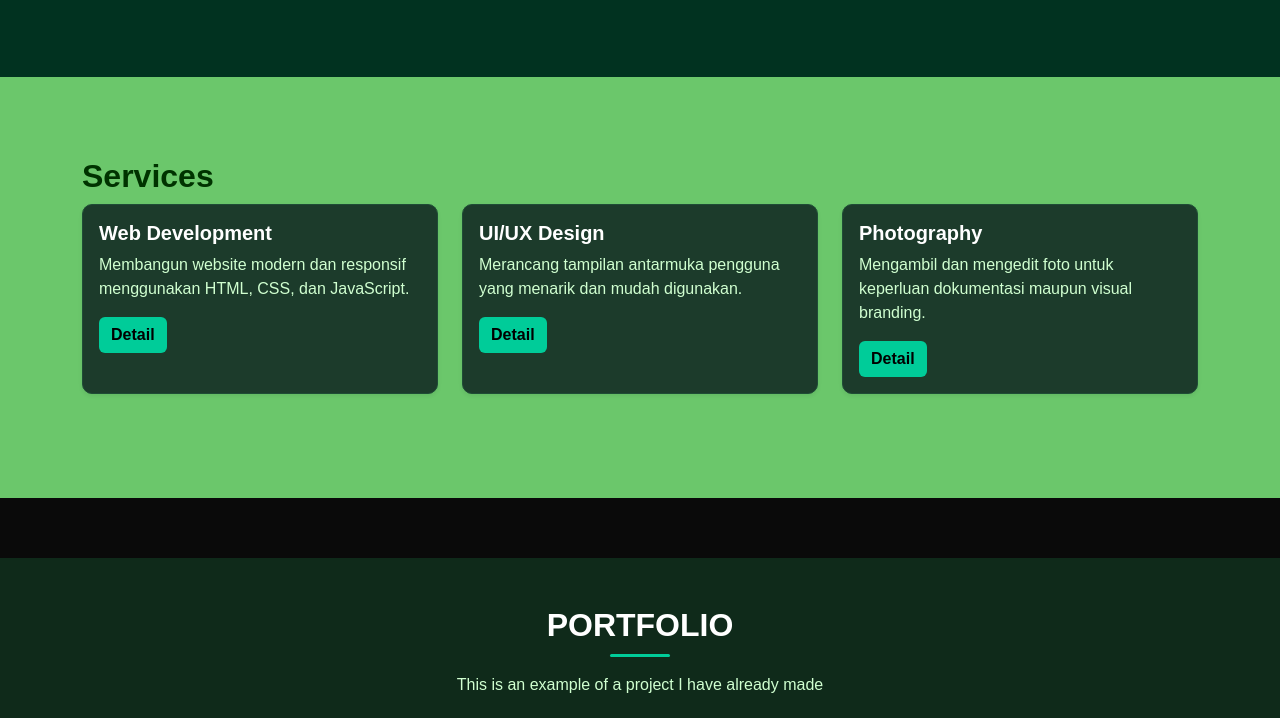
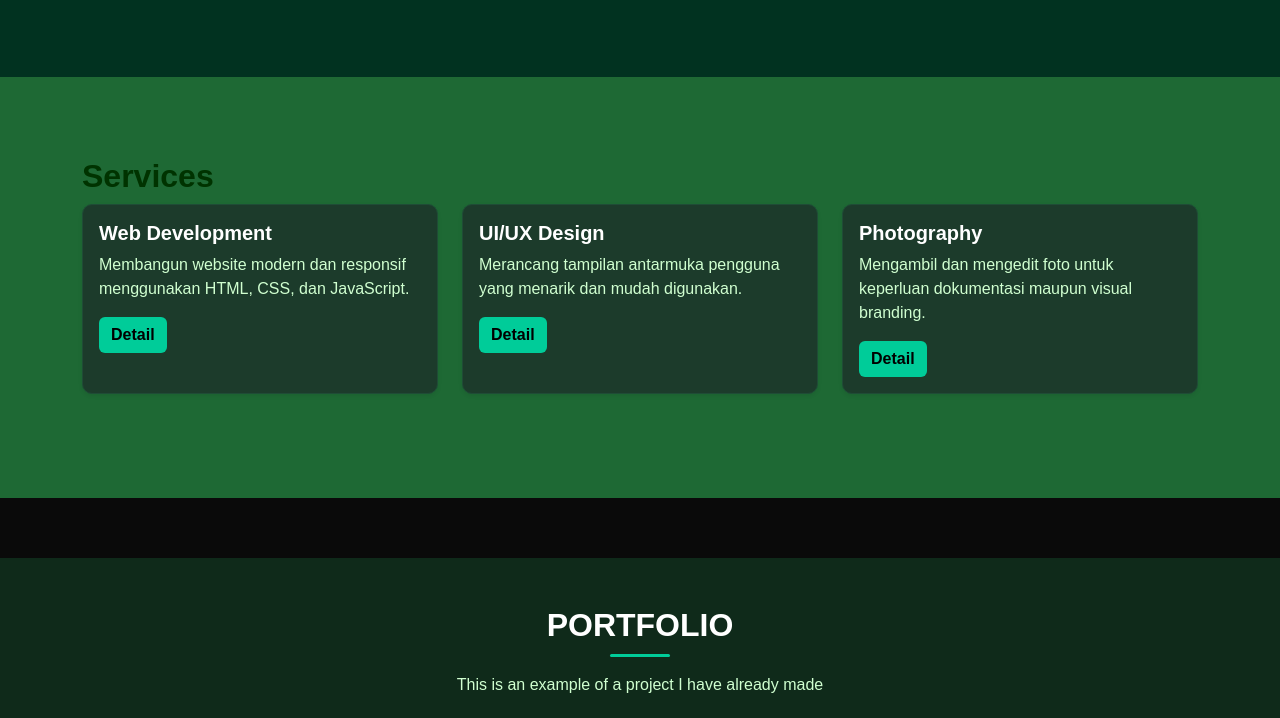
Before and after one commit to Muhirabazram/MyPortfolio, a plain HTML site: page index.html in a window 1280 px wide. Shown: the part 1023-1741 px from the top of the page. Drawn offline with nearby package versions, Linux system fonts and the light colour scheme.

Commit message:
style.css

```diff
--- a/style.css
+++ b/style.css
@@ -166,7 +166,7 @@ section {
 /* Services Section Styling */
 #services {
   margin-top: 0;
-  background-color: #6bc76b;
+  background-color: #1e6934;
   color: #112d19 ;
   padding: 80px 20px;
 }
```
